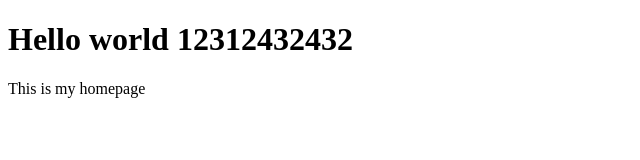
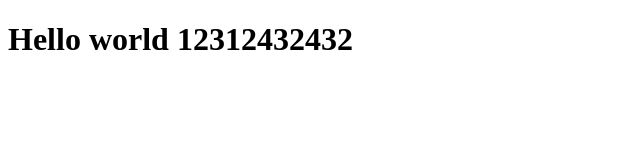
Before and after one commit to thanhnew2001/test2023c, a plain HTML site: page index.html in a window 1280 px wide. Shown: the whole page, without its empty margins (0-640 px from the left). Drawn offline with Linux system fonts and the light colour scheme.

Commit message:
Revert "Update index.html"
This reverts commit 1b587e9eb80ff45a82e2630dffb15cb406541377.

```diff
--- a/index.html
+++ b/index.html
@@ -7,6 +7,5 @@
 </head>
 <body>
     <h1>Hello world 12312432432</h1>
-    <p>This is my homepage</p>
 </body>
 </html>
```
